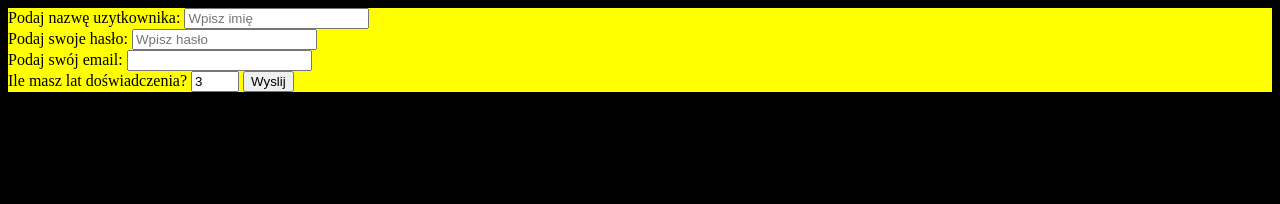
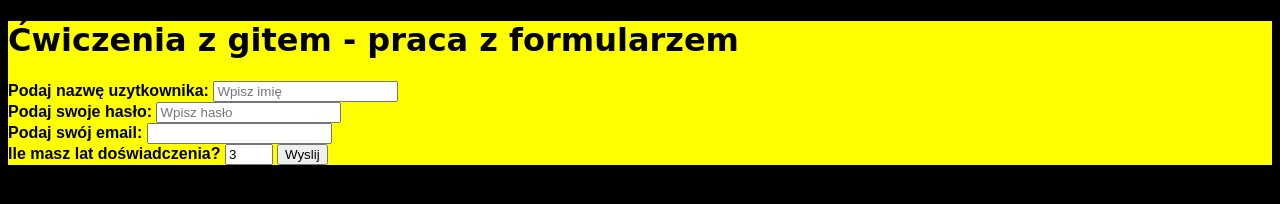
Before and after one commit to TrzmielM/formgitpiatek-1, a plain HTML site: page index.html in a window 1280 px wide. Drawn offline with Linux system fonts and the light colour scheme.

Commit message:
changed font styles

```diff
--- a/index.html
+++ b/index.html
@@ -8,14 +8,15 @@
     <link rel="stylesheet" href="style.css">
 </head>
 <body>
-        <div class="form1">
+        <div>
+          <h1 class="title">Ćwiczenia z gitem - praca z formularzem</h1>
           <form>
-            <label class="description" id="title1" for="field1">
+            <label class="nazwa" id="title1" for="field1">
               Podaj nazwę uzytkownika:
             </label>
             <input type="text" id="field1" name="field1" placeholder="Wpisz imię" />
             <br />
-            <label class="description" id="title2" for="field2">
+            <label class="haslo" id="title2" for="field2">
               Podaj swoje hasło:
             </label>
             <input
@@ -26,13 +27,13 @@
               placeholder="Wpisz hasło"
             />
             <br />
-            <label class="description" id="title3" for="field3">
+            <label class="email" id="title3" for="field3">
               Podaj swój email:
             </label>
             <input type="email" id="field3" name="field3" required />
 
             <br />
-            <label class="description" id="title4" for="field4">
+            <label class="doswiadczenie" id="title4" for="field4">
               Ile masz lat doświadczenia?
             </label>
             <input
--- a/style.css
+++ b/style.css
@@ -5,3 +5,22 @@ div {
 body {
     background-color: black;
 } /* do usuniecia */
+.title{
+    font-family: 'DynaPuff', cursive;
+}
+.nazwa{
+    font-family: 'Anek Odia', sans-serif;
+    font-weight: bold;
+}
+.email{
+    font-family: 'Anek Odia', sans-serif;
+    font-weight: bold;
+}
+.haslo{
+    font-family: 'Anek Odia', sans-serif;
+    font-weight: bold;
+}
+.doswiadczenie{
+font-family: 'Anek Odia', sans-serif;
+font-weight: bold;
+}
```
